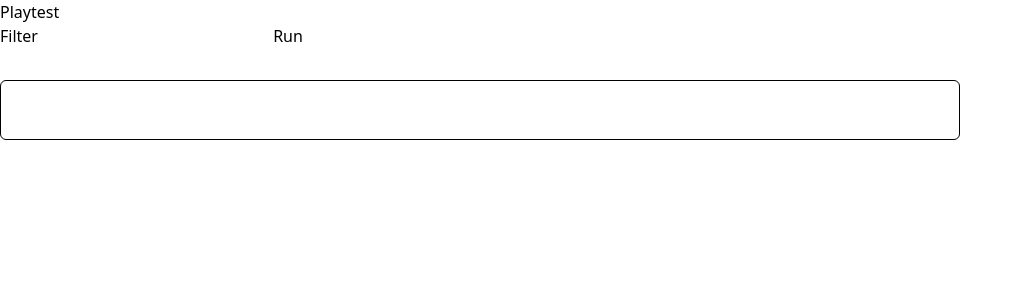
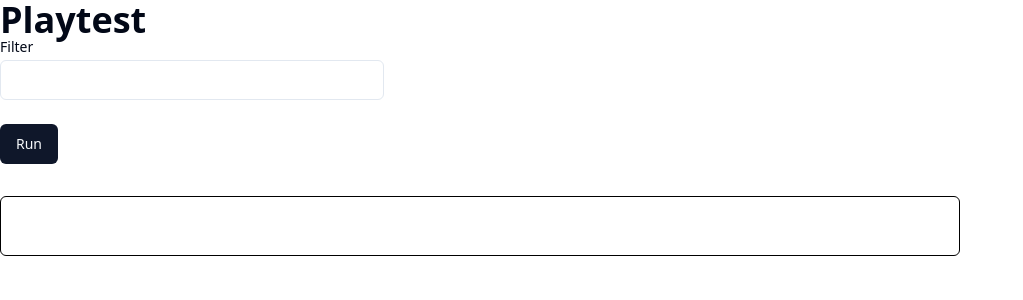
Before and after one commit to lewidot/playtest, a SvelteKit app: page / in a window 1280 px wide. Shown: the top 300 px of the page, without its empty margins (0-1023 px from the left). Built offline with nearby package versions, Linux system fonts and the light colour scheme.

Commit message:
use svelte-shadcn

```diff
--- a/package.json
+++ b/package.json
@@ -19,6 +19,8 @@
 		"@sveltejs/kit": "^2.0.0",
 		"@sveltejs/vite-plugin-svelte": "^4.0.0",
 		"autoprefixer": "^10.4.20",
+		"bits-ui": "1.0.0-next.78",
+		"clsx": "^2.1.1",
 		"eslint": "^9.18.0",
 		"eslint-config-prettier": "^10.0.1",
 		"eslint-plugin-svelte": "^2.46.1",
@@ -29,7 +31,10 @@
 		"svelte": "^5.0.0",
 		"svelte-check": "^4.0.0",
 		"sveltekit-sse": "^0.13.12",
+		"tailwind-merge": "^2.6.0",
+		"tailwind-variants": "^0.3.1",
 		"tailwindcss": "^3.4.17",
+		"tailwindcss-animate": "^1.0.7",
 		"typescript": "^5.0.0",
 		"typescript-eslint": "^8.20.0",
 		"vite": "^5.4.11"
--- a/src/app.css
+++ b/src/app.css
@@ -1,3 +1,75 @@
-@import 'tailwindcss/base';
-@import 'tailwindcss/components';
-@import 'tailwindcss/utilities';
+@tailwind base;
+@tailwind components;
+@tailwind utilities;
+
+@layer base {
+  :root {
+    --background: 0 0% 100%;
+    --foreground: 222.2 84% 4.9%;
+    --muted: 210 40% 96.1%;
+    --muted-foreground: 215.4 16.3% 46.9%;
+    --popover: 0 0% 100%;
+    --popover-foreground: 222.2 84% 4.9%;
+    --card: 0 0% 100%;
+    --card-foreground: 222.2 84% 4.9%;
+    --border: 214.3 31.8% 91.4%;
+    --input: 214.3 31.8% 91.4%;
+    --primary: 222.2 47.4% 11.2%;
+    --primary-foreground: 210 40% 98%;
+    --secondary: 210 40% 96.1%;
+    --secondary-foreground: 222.2 47.4% 11.2%;
+    --accent: 210 40% 96.1%;
+    --accent-foreground: 222.2 47.4% 11.2%;
+    --destructive: 0 72.2% 50.6%;
+    --destructive-foreground: 210 40% 98%;
+    --ring: 222.2 84% 4.9%;
+    --radius: 0.5rem;
+	--sidebar-background: 0 0% 98%;
+    --sidebar-foreground: 240 5.3% 26.1%;
+    --sidebar-primary: 240 5.9% 10%;
+    --sidebar-primary-foreground: 0 0% 98%;
+    --sidebar-accent: 240 4.8% 95.9%;
+    --sidebar-accent-foreground: 240 5.9% 10%;
+    --sidebar-border: 220 13% 91%;
+    --sidebar-ring: 217.2 91.2% 59.8%;
+  }
+
+  .dark {
+    --background: 222.2 84% 4.9%;
+    --foreground: 210 40% 98%;
+    --muted: 217.2 32.6% 17.5%;
+    --muted-foreground: 215 20.2% 65.1%;
+    --popover: 222.2 84% 4.9%;
+    --popover-foreground: 210 40% 98%;
+    --card: 222.2 84% 4.9%;
+    --card-foreground: 210 40% 98%;
+    --border: 217.2 32.6% 17.5%;
+    --input: 217.2 32.6% 17.5%;
+    --primary: 210 40% 98%;
+    --primary-foreground: 222.2 47.4% 11.2%;
+    --secondary: 217.2 32.6% 17.5%;
+    --secondary-foreground: 210 40% 98%;
+    --accent: 217.2 32.6% 17.5%;
+    --accent-foreground: 210 40% 98%;
+    --destructive: 0 62.8% 30.6%;
+    --destructive-foreground: 210 40% 98%;
+    --ring: 212.7 26.8% 83.9%;
+	--sidebar-background: 240 5.9% 10%;
+    --sidebar-foreground: 240 4.8% 95.9%;
+    --sidebar-primary: 224.3 76.3% 48%;
+    --sidebar-primary-foreground: 0 0% 100%;
+    --sidebar-accent: 240 3.7% 15.9%;
+    --sidebar-accent-foreground: 240 4.8% 95.9%;
+    --sidebar-border: 240 3.7% 15.9%;
+    --sidebar-ring: 217.2 91.2% 59.8%;
+  }
+}
+
+@layer base {
+  * {
+    @apply border-border;
+  }
+  body {
+    @apply bg-background text-foreground;
+  }
+}
--- /dev/null
+++ b/src/lib/components/ui/button/button.svelte
@@ -0,0 +1,74 @@
+<script lang="ts" module>
+	import type { WithElementRef } from "bits-ui";
+	import type { HTMLAnchorAttributes, HTMLButtonAttributes } from "svelte/elements";
+	import { type VariantProps, tv } from "tailwind-variants";
+
+	export const buttonVariants = tv({
+		base: "ring-offset-background focus-visible:ring-ring inline-flex items-center justify-center gap-2 whitespace-nowrap rounded-md text-sm font-medium transition-colors focus-visible:outline-none focus-visible:ring-2 focus-visible:ring-offset-2 disabled:pointer-events-none disabled:opacity-50 [&_svg]:pointer-events-none [&_svg]:size-4 [&_svg]:shrink-0",
+		variants: {
+			variant: {
+				default: "bg-primary text-primary-foreground hover:bg-primary/90",
+				destructive: "bg-destructive text-destructive-foreground hover:bg-destructive/90",
+				outline:
+					"border-input bg-background hover:bg-accent hover:text-accent-foreground border",
+				secondary: "bg-secondary text-secondary-foreground hover:bg-secondary/80",
+				ghost: "hover:bg-accent hover:text-accent-foreground",
+				link: "text-primary underline-offset-4 hover:underline",
+			},
+			size: {
+				default: "h-10 px-4 py-2",
+				sm: "h-9 rounded-md px-3",
+				lg: "h-11 rounded-md px-8",
+				icon: "h-10 w-10",
+			},
+		},
+		defaultVariants: {
+			variant: "default",
+			size: "default",
+		},
+	});
+
+	export type ButtonVariant = VariantProps<typeof buttonVariants>["variant"];
+	export type ButtonSize = VariantProps<typeof buttonVariants>["size"];
+
+	export type ButtonProps = WithElementRef<HTMLButtonAttributes> &
+		WithElementRef<HTMLAnchorAttributes> & {
+			variant?: ButtonVariant;
+			size?: ButtonSize;
+		};
+</script>
+
+<script lang="ts">
+	import { cn } from "$lib/utils.js";
+
+	let {
+		class: className,
+		variant = "default",
+		size = "default",
+		ref = $bindable(null),
+		href = undefined,
+		type = "button",
+		children,
+		...restProps
+	}: ButtonProps = $props();
+</script>
+
+{#if href}
+	<a
+		bind:this={ref}
+		class={cn(buttonVariants({ variant, size }), className)}
+		{href}
+		{...restProps}
+	>
+		{@render children?.()}
+	</a>
+{:else}
+	<button
+		bind:this={ref}
+		class={cn(buttonVariants({ variant, size }), className)}
+		{type}
+		{...restProps}
+	>
+		{@render children?.()}
+	</button>
+{/if}
--- /dev/null
+++ b/src/lib/components/ui/button/index.ts
@@ -0,0 +1,17 @@
+import Root, {
+	type ButtonProps,
+	type ButtonSize,
+	type ButtonVariant,
+	buttonVariants,
+} from "./button.svelte";
+
+export {
+	Root,
+	type ButtonProps as Props,
+	//
+	Root as Button,
+	buttonVariants,
+	type ButtonProps,
+	type ButtonSize,
+	type ButtonVariant,
+};
--- /dev/null
+++ b/src/lib/components/ui/input/index.ts
@@ -0,0 +1,7 @@
+import Root from "./input.svelte";
+
+export {
+	Root,
+	//
+	Root as Input,
+};
--- /dev/null
+++ b/src/lib/components/ui/input/input.svelte
@@ -0,0 +1,22 @@
+<script lang="ts">
+	import type { HTMLInputAttributes } from "svelte/elements";
+	import type { WithElementRef } from "bits-ui";
+	import { cn } from "$lib/utils.js";
+
+	let {
+		ref = $bindable(null),
+		value = $bindable(),
+		class: className,
+		...restProps
+	}: WithElementRef<HTMLInputAttributes> = $props();
+</script>
+
+<input
+	bind:this={ref}
+	class={cn(
+		"border-input bg-background ring-offset-background placeholder:text-muted-foreground focus-visible:ring-ring flex h-10 w-full rounded-md border px-3 py-2 text-base file:border-0 file:bg-transparent file:text-sm file:font-medium focus-visible:outline-none focus-visible:ring-2 focus-visible:ring-offset-2 disabled:cursor-not-allowed disabled:opacity-50 md:text-sm",
+		className
+	)}
+	bind:value
+	{...restProps}
+/>
--- /dev/null
+++ b/src/lib/components/ui/label/index.ts
@@ -0,0 +1,7 @@
+import Root from "./label.svelte";
+
+export {
+	Root,
+	//
+	Root as Label,
+};
--- /dev/null
+++ b/src/lib/components/ui/label/label.svelte
@@ -0,0 +1,19 @@
+<script lang="ts">
+	import { Label as LabelPrimitive } from "bits-ui";
+	import { cn } from "$lib/utils.js";
+
+	let {
+		ref = $bindable(null),
+		class: className,
+		...restProps
+	}: LabelPrimitive.RootProps = $props();
+</script>
+
+<LabelPrimitive.Root
+	bind:ref
+	class={cn(
+		"text-sm font-medium leading-none peer-disabled:cursor-not-allowed peer-disabled:opacity-70",
+		className
+	)}
+	{...restProps}
+/>
--- /dev/null
+++ b/src/lib/utils.ts
@@ -0,0 +1,6 @@
+import { type ClassValue, clsx } from "clsx";
+import { twMerge } from "tailwind-merge";
+
+export function cn(...inputs: ClassValue[]) {
+	return twMerge(clsx(inputs));
+}
--- a/src/routes/+page.svelte
+++ b/src/routes/+page.svelte
@@ -1,5 +1,9 @@
 <script lang="ts">
 	import { source } from 'sveltekit-sse';
+	import { Button } from '$lib/components/ui/button/index.js';
+	import { Input } from '$lib/components/ui/input';
+	import { Label } from '$lib/components/ui/label';
+
 	let messages = $state(['']);
 	let grep = $state('');
 
@@ -39,10 +43,16 @@
 	}
 </script>
 
-<h1>Playtest</h1>
+<h1 class="text-4xl font-semibold">Playtest</h1>
 
-<label for="grep">Filter<input bind:value={grep} id="grep" name="grep" type="text" /></label>
-<button id="runBtn" onclick={openStream}>Run</button>
+<div class="w-2/3 space-y-6">
+	<div class="flex w-full max-w-sm flex-col gap-1.5">
+		<Label for="grep">Filter</Label>
+		<Input type="text" id="grep" name="grep" bind:value={grep} />
+	</div>
+
+	<Button id="runBtn" onclick={openStream}>Run</Button>
+</div>
 
 <!-- Display messages -->
 <div class="message-container">
--- a/tailwind.config.ts
+++ b/tailwind.config.ts
@@ -1,11 +1,96 @@
-import type { Config } from 'tailwindcss';
+import { fontFamily } from "tailwindcss/defaultTheme";
+import type { Config } from "tailwindcss";
+import tailwindcssAnimate from "tailwindcss-animate";
 
-export default {
-	content: ['./src/**/*.{html,js,svelte,ts}'],
+const config: Config = {
+	darkMode: ["class"],
+	content: ["./src/**/*.{html,js,svelte,ts}"],
+	safelist: ["dark"],
+	theme: {
+		container: {
+			center: true,
+			padding: "2rem",
+			screens: {
+				"2xl": "1400px"
+			}
+		},
+		extend: {
+			colors: {
+				border: "hsl(var(--border) / <alpha-value>)",
+				input: "hsl(var(--input) / <alpha-value>)",
+				ring: "hsl(var(--ring) / <alpha-value>)",
+				background: "hsl(var(--background) / <alpha-value>)",
+				foreground: "hsl(var(--foreground) / <alpha-value>)",
+				primary: {
+					DEFAULT: "hsl(var(--primary) / <alpha-value>)",
+					foreground: "hsl(var(--primary-foreground) / <alpha-value>)"
+				},
+				secondary: {
+					DEFAULT: "hsl(var(--secondary) / <alpha-value>)",
+					foreground: "hsl(var(--secondary-foreground) / <alpha-value>)"
+				},
+				destructive: {
+					DEFAULT: "hsl(var(--destructive) / <alpha-value>)",
+					foreground: "hsl(var(--destructive-foreground) / <alpha-value>)"
+				},
+				muted: {
+					DEFAULT: "hsl(var(--muted) / <alpha-value>)",
+					foreground: "hsl(var(--muted-foreground) / <alpha-value>)"
+				},
+				accent: {
+					DEFAULT: "hsl(var(--accent) / <alpha-value>)",
+					foreground: "hsl(var(--accent-foreground) / <alpha-value>)"
+				},
+				popover: {
+					DEFAULT: "hsl(var(--popover) / <alpha-value>)",
+					foreground: "hsl(var(--popover-foreground) / <alpha-value>)"
+				},
+				card: {
+					DEFAULT: "hsl(var(--card) / <alpha-value>)",
+					foreground: "hsl(var(--card-foreground) / <alpha-value>)"
+				},
+				sidebar: {
+					DEFAULT: "hsl(var(--sidebar-background))",
+					foreground: "hsl(var(--sidebar-foreground))",
+					primary: "hsl(var(--sidebar-primary))",
+					"primary-foreground": "hsl(var(--sidebar-primary-foreground))",
+					accent: "hsl(var(--sidebar-accent))",
+					"accent-foreground": "hsl(var(--sidebar-accent-foreground))",
+					border: "hsl(var(--sidebar-border))",
+					ring: "hsl(var(--sidebar-ring))",
+        		},
+			},
+			borderRadius: {
+				xl: "calc(var(--radius) + 4px)",
+				lg: "var(--radius)",
+				md: "calc(var(--radius) - 2px)",
+				sm: "calc(var(--radius) - 4px)"
+			},
+			fontFamily: {
+				sans: [...fontFamily.sans]
+			},
+			keyframes: {
+				"accordion-down": {
+					from: { height: "0" },
+					to: { height: "var(--bits-accordion-content-height)" },
+				},
+				"accordion-up": {
+					from: { height: "var(--bits-accordion-content-height)" },
+					to: { height: "0" },
+				},
+				"caret-blink": {
+					"0%,70%,100%": { opacity: "1" },
+					"20%,50%": { opacity: "0" },
+				},
+			},
+			animation: {
+        		"accordion-down": "accordion-down 0.2s ease-out",
+        		"accordion-up": "accordion-up 0.2s ease-out",
+       			"caret-blink": "caret-blink 1.25s ease-out infinite",
+      		},
+		},
+	},
+	plugins: [tailwindcssAnimate],
+};
 
-	theme: {
-		extend: {}
-	},
-
-	plugins: []
-} satisfies Config;
+export default config;
```
Also changed, not shown: components.json (added), 1 other file (tests, documents, lock files or other folders).
